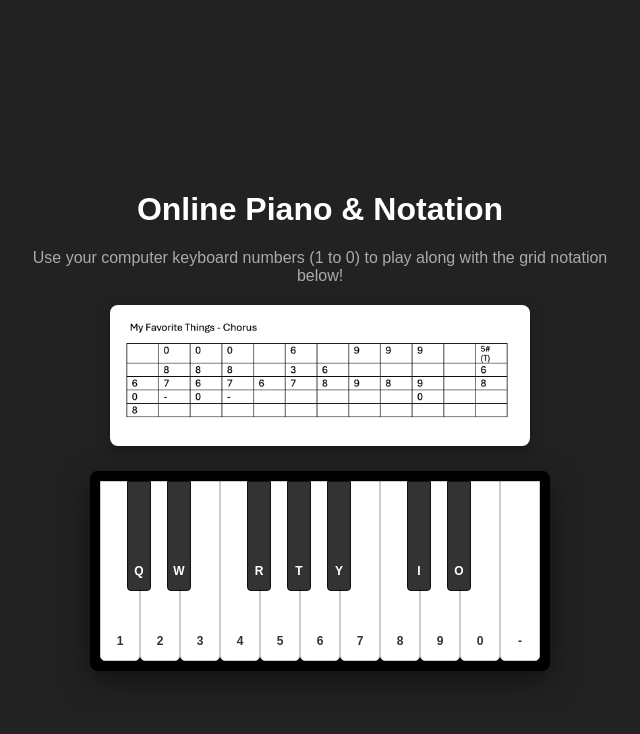
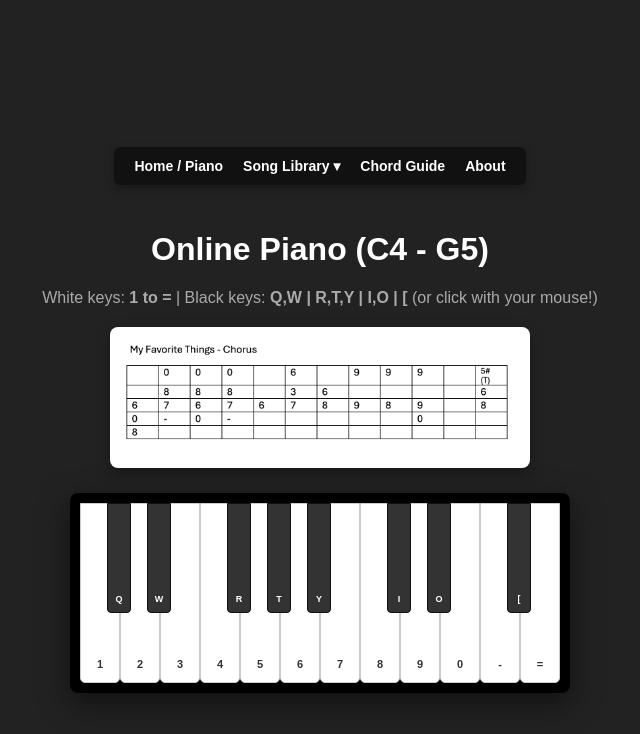
Before and after one commit to mikelocin29-star/My-Favortite-Things-Chorus, a plain HTML site: page index.html in a window 1280 px wide. Shown: the whole page, without its empty margins (320-960 px from the left). Drawn offline with nearby package versions, Linux system fonts and the light colour scheme; no server answers.

Commit message:
Update index.html

```diff
--- a/index.html
+++ b/index.html
@@ -3,7 +3,7 @@
 <head>
   <meta charset="UTF-8">
   <meta name="viewport" content="width=device-width, initial-scale=1.0">
-  <title>Online Piano with Sheet Music</title>
+  <title>Online Piano (C4 to G5)</title>
   <script src="https://cdnjs.cloudflare.com/ajax/libs/tone/14.8.49/Tone.js"></script>
   <style>
     body {
@@ -19,6 +19,85 @@
       padding: 20px;
     }
 
+    /* Navigation Bar Styles */
+    .navbar {
+      display: flex;
+      gap: 20px;
+      margin-bottom: 25px;
+      background: #111;
+      padding: 10px 20px;
+      border-radius: 6px;
+      box-shadow: 0 4px 10px rgba(0,0,0,0.3);
+      align-items: center;
+    }
+
+    .navbar a {
+      color: #fff;
+      text-decoration: none;
+      font-weight: bold;
+      font-size: 14px;
+      transition: color 0.2s;
+    }
+
+    .navbar a:hover {
+      color: #4CAF50;
+    }
+
+    /* Dropdown Container Styles */
+    .dropdown {
+      position: relative;
+      display: inline-block;
+    }
+
+    .dropbtn {
+      background: none;
+      border: none;
+      color: #fff;
+      font-weight: bold;
+      font-size: 14px;
+      cursor: pointer;
+      padding: 0;
+      font-family: Arial, sans-serif;
+      transition: color 0.2s;
+    }
+
+    .dropdown:hover .dropbtn {
+      color: #4CAF50;
+    }
+
+    /* Dropdown Content (Hidden by Default) */
+    .dropdown-content {
+      display: none;
+      position: absolute;
+      background-color: #1a1a1a;
+      min-width: 220px;
+      box-shadow: 0px 8px 16px rgba(0,0,0,0.4);
+      z-index: 10;
+      border-radius: 4px;
+      top: 100%;
+      left: 0;
+      padding: 8px 0;
+    }
+
+    /* Dropdown Links */
+    .dropdown-content a {
+      color: #fff;
+      padding: 10px 16px;
+      text-decoration: none;
+      display: block;
+      font-size: 13px;
+    }
+
+    .dropdown-content a:hover {
+      background-color: #333;
+      color: #4CAF50;
+    }
+
+    /* Show the dropdown menu on hover */
+    .dropdown:hover .dropdown-content {
+      display: block;
+    }
+
     h1 {
       margin-bottom: 5px;
     }
@@ -27,10 +106,10 @@
       color: #aaa;
       margin-bottom: 20px;
       text-align: center;
-      max-width: 600px;
+      max-width: 650px;
     }
 
-    /* Style for your notation image */
+    /* Sheet Music / Notation Image Styles */
     .sheet-music {
       max-width: 400px;
       width: 100%;
@@ -60,9 +139,7 @@
       display: flex;
       align-items: flex-end;
       justify-content: center;
-      padding-bottom: 12px;
       font-weight: bold;
-      font-size: 12px;
       transition: background 0.1s;
     }
 
@@ -73,6 +150,8 @@
       color: #333;
       border: 1px solid #ccc;
       z-index: 1;
+      padding-bottom: 12px;
+      font-size: 11px;
     }
 
     .white.active, .white:active {
@@ -88,20 +167,45 @@
       z-index: 2;
       border-radius: 0 0 4px 4px;
       border: 1px solid #111;
-      cursor: default;
+      padding-bottom: 8px;
+      font-size: 9px;
+    }
+
+    .black.active, .black:active {
+      background: #555;
     }
   </style>
 </head>
 <body>
 
-  <h1>Online Piano & Notation</h1>
-  <p>Use your computer keyboard numbers (1 to 0) to play along with the grid notation below!</p>
+  <!-- EMBEDDED NAVIGATION BAR WITH DROPDOWN -->
+  <nav class="navbar">
+    <a href="index.html">Home / Piano</a>
 
-  <!-- INSERT YOUR IMAGE HERE -->
-  <img src="notation.png" alt="Piano Grid Notation" class="sheet-music">
+    <!-- Song Library Dropdown Menu -->
+    <div class="dropdown">
+      <button class="dropbtn">Song Library ▾</button>
+      <div class="dropdown-content">
+        <a href="https://mikelocin29-star.github.io/See-You-Again-Piano-Intro/">See You Again (Intro)</a>
+        <a href="https://mikelocin29-star.github.io/See-You-Again-Chorus/">See You Again (Chorus)</a>
+        <a href="https://mikelocin29-star.github.io/My-Favortite-Things-Verse/">My Favorite Things (Verse)</a>
+        <a href="https://mikelocin29-star.github.io/My-Favortite-Things-Chorus/">My Favorite Things (Chorus)</a>
+        <a href="https://mikelocin29-star.github.io/Happy-Birthday-To-You/">Happy Birthday To You</a>
+      </div>
+    </div>
+
+    <a href="chords.html">Chord Guide</a>
+    <a href="about.html">About</a>
+  </nav>
+
+  <h1>Online Piano (C4 - G5)</h1>
+  <p>White keys: <b>1 to =</b> | Black keys: <b>Q,W | R,T,Y | I,O | [</b> (or click with your mouse!)</p>
+
+  <!-- Sheet Music / Notation Image Element -->
+  <img src="notation.png" alt="Piano Grid Notation" class="sheet-music" onerror="this.style.display='none'">
 
   <div id="piano">
-    <!-- White Keys (Active with sounds and numbered labels) -->
+    <!-- White Keys (C4 to G5 mapped to 1 through =) -->
     <div class="key white" data-note="C4" data-key="1">1</div>
     <div class="key white" data-note="D4" data-key="2">2</div>
     <div class="key white" data-note="E4" data-key="3">3</div>
@@ -113,8 +217,9 @@
     <div class="key white" data-note="D5" data-key="9">9</div>
     <div class="key white" data-note="E5" data-key="0">0</div>
     <div class="key white" data-note="F5" data-key="-">-</div>
+    <div class="key white" data-note="G5" data-key="=">=</div>
 
-    <!-- Black Keys (Now active with sounds and letter labels) -->
+    <!-- Black Keys -->
     <div class="key black" data-note="C#4" data-key="q" style="left: 37px;">Q</div>
     <div class="key black" data-note="D#4" data-key="w" style="left: 77px;">W</div>
 
@@ -124,9 +229,12 @@
 
     <div class="key black" data-note="C#5" data-key="i" style="left: 317px;">I</div>
     <div class="key black" data-note="D#5" data-key="o" style="left: 357px;">O</div>
+
+    <div class="key black" data-note="F#5" data-key="[" style="left: 437px;">[</div>
   </div>
 
   <script>
+    // Piano audio and interaction logic using Tone.js
     const pianoSampler = new Tone.Sampler({
       urls: {
         "C4": "C4.mp3",
```
